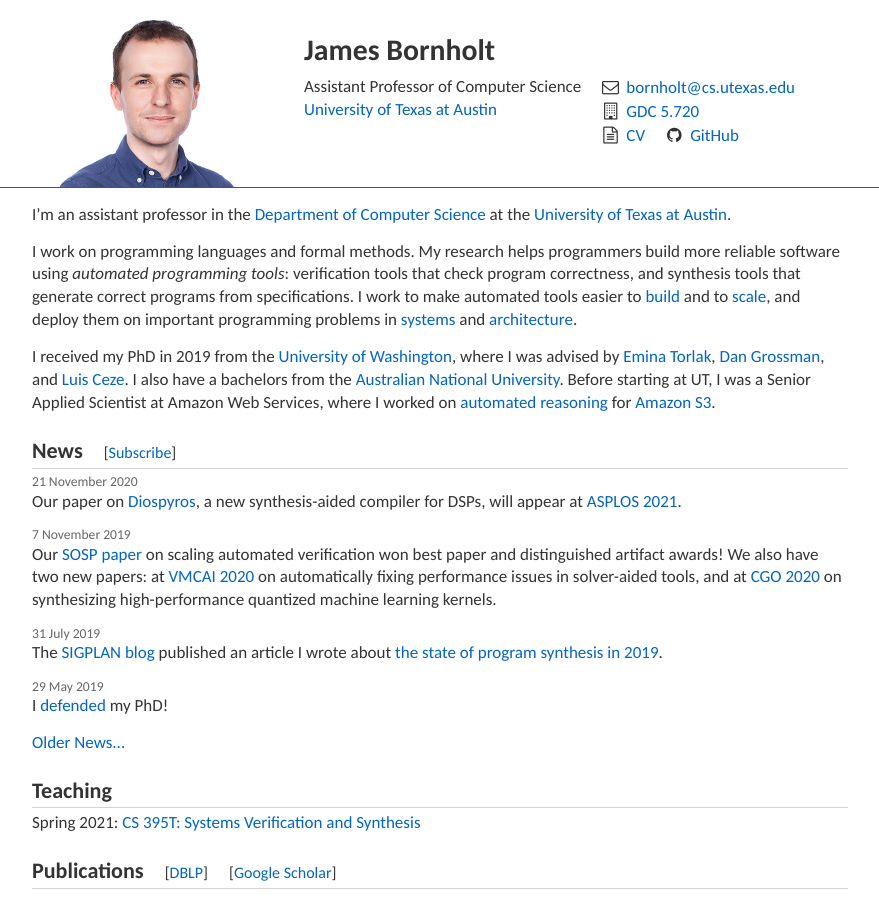
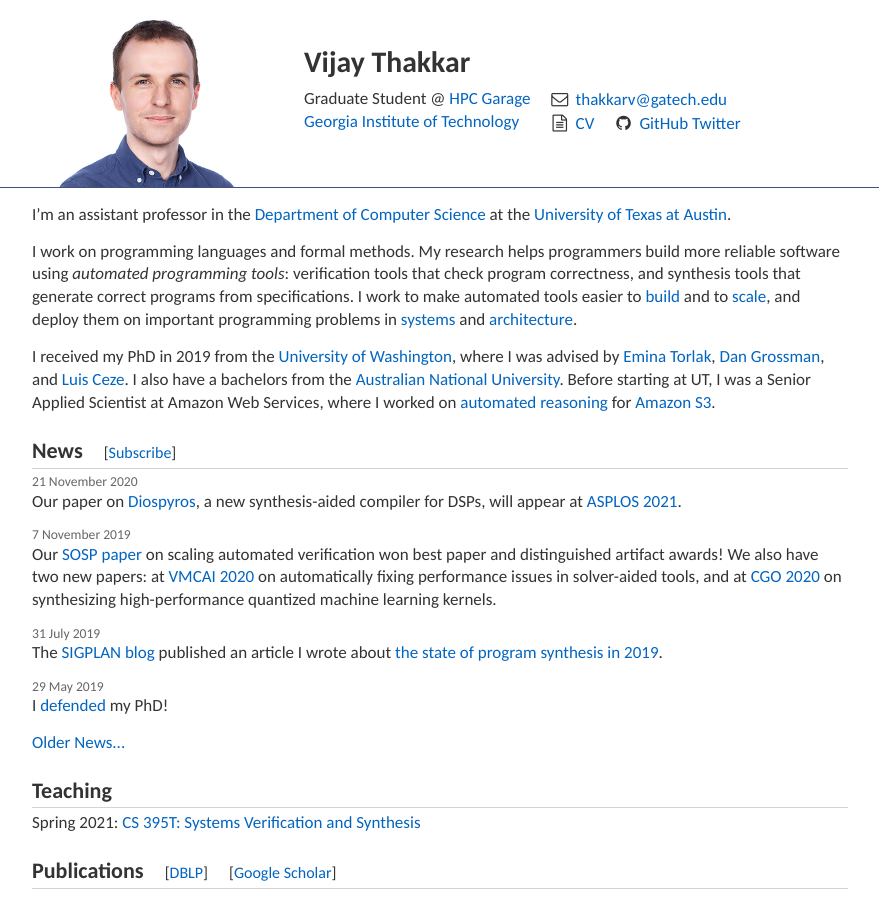
Before and after one commit to thakkarV/thakkarV, a Jekyll site: the page built from index.md, in a window 1280 px wide and 900 px high. Shown: the whole window, without its empty margins (200-1079 px from the left). Built offline with Jekyll 4.4.1, drawn with Linux system fonts in a browser that asks for light colours.

Commit message:
basic changes to header

```diff
--- a/_config.yml
+++ b/_config.yml
@@ -1,12 +1,12 @@
 # Basic stuff
-title: James Bornholt
+title: Vijay THakkar
 description: >
-  I'm an assistant professor in the Department of Computer Science
-  at the University of Texas at Austin, working on programming languages and formal methods.
+  Mechanic @ HPC Garage. Grad student at Georgia Tech.
+  I love big computers that run fast and I cannot lie.
 
 # URLs
-baseurl: "/~bornholt"
-url: "https://www.cs.utexas.edu"
+baseurl: ""
+url: "https://www.thakkarv.dev"
 permalink: /post/:title.html
 
 # Version
--- a/_layouts/default.html
+++ b/_layouts/default.html
@@ -29,19 +29,19 @@
         <div id="header">
             {% if pagename == 'index' %}
             <div id="header-img">
-                <img src="{{ "/img/me_wide_2018.jpg" | relative_url}}" alt="James Bornholt" />
+                <img src="{{ "/img/me_wide_2018.jpg" | relative_url}}" alt="Vijay Thakkar" />
             </div>
             {% endif %}
             <div id="header-content">
-                <h1>{% if pagename != 'index' %}<a href="{{ "/" | relative_url }}">{% endif %}James Bornholt{% if pagename != 'index' %}</a>{% endif %}</h1>
+                <h1>{% if pagename != 'index' %}<a href="{{ "/" | relative_url }}">{% endif %}Vijay Thakkar{% if pagename != 'index' %}</a>{% endif %}</h1>
                 <div class="header-block">
-                    Assistant Professor of Computer Science<br /><a href="https://cs.utexas.edu">University of Texas at Austin</a>
+                    Graduate Student @ <a href="https://twitter.com/hpcgarage"> HPC Garage</a><br /><a href="https://www.cc.gatech.edu/">Georgia Institute of Technology</a>
                 </div>
                 <div class="header-block">
-                    <div class="header-link"><i class="icon-mail"></i> <a target="_blank" id="contact" href="#">born<span style="display:none">DEL</span>holt@cs.utexa<span style="display:none">ETE</span>s.edu</a></div><br />
-                    <div class="header-link"><i class="icon-building"></i> <a target="_blank" href="https://goo.gl/maps/MLgA1YBr1vg8AzsD9">GDC 5.720</a></div><br />
+                    <div class="header-link"><i class="icon-mail"></i> <a target="_blank" id="contact" href="#">thakkar<span style="display:none">DEL</span>v@gatech<span style="display:none">ETE</span>.edu</a></div><br />
                     <div class="header-link header-link-pad"><i class="icon-doc"></i> <a href="{{ "/cv.html" | relative_url }}">CV</a></div>
-                    <div class="header-link"><i class="icon-github"></i> <a href="https://github.com/jamesbornholt">GitHub</a></div>
+                    <div class="header-link"><i class="icon-github"></i> <a href="https://github.com/thakkarv">GitHub</a></div>
+                    <div class="header-link"><i class="icon-twitter"></i> <a href="https://twitter.com/DROP_ALL_TABLES">Twitter</a></div>
                 </div>
             </div>
         </div>
```
